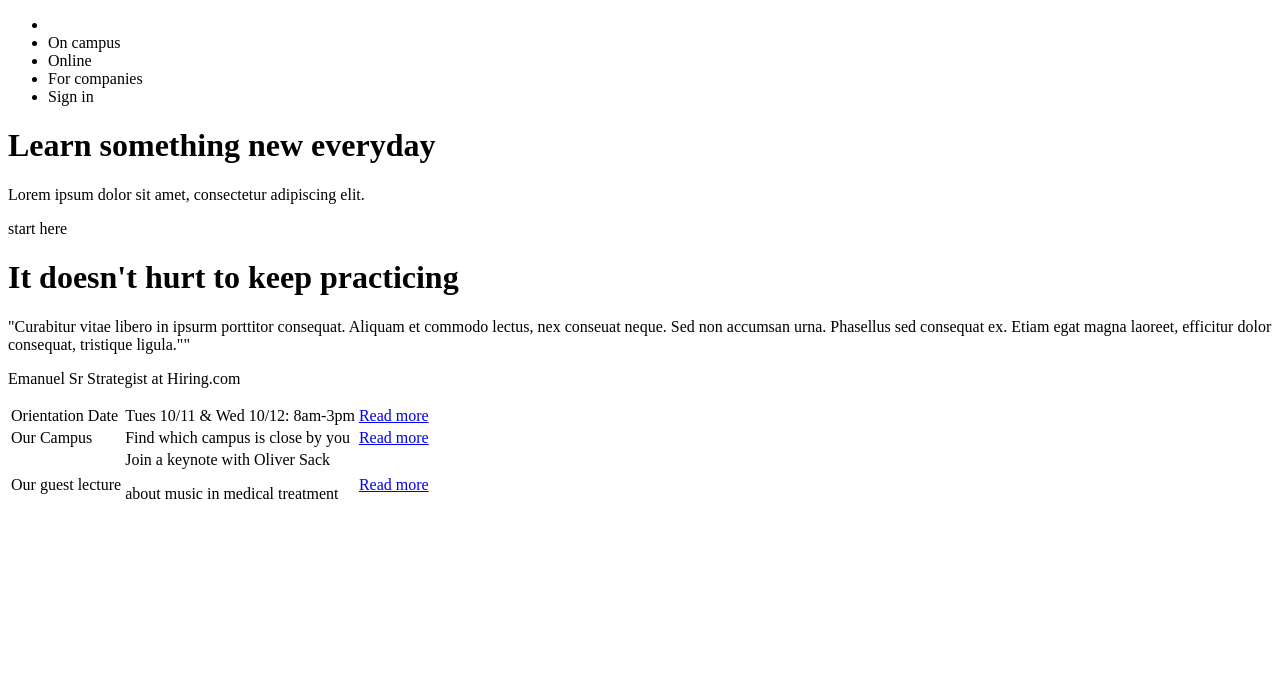
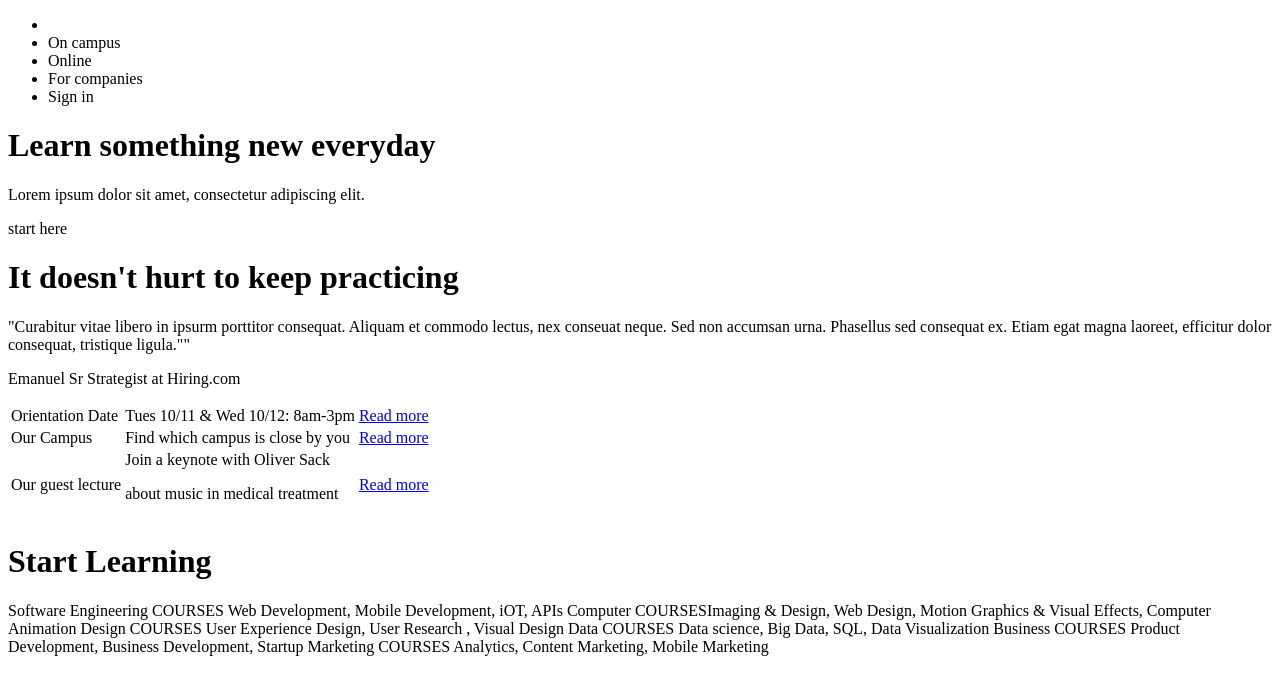
Before and after one commit to hughesmarissa/Colmar-Academy, a plain HTML site: page index.html in a window 1280 px wide. Drawn offline with Linux system fonts and the light colour scheme.

Commit message:
Add mid-page section content to position later

```diff
--- a/index.html
+++ b/index.html
@@ -51,6 +51,35 @@
         </tr>
     </table>
     </main-secondary>
+    <mid-page><!--background-color-change, display: block-->
+        <h1 class="header-main">Start Learning</h1>
+    <!-- use flex / 3x3 grid? -->
+
+    Software Engineering
+    COURSES
+    Web Development, Mobile Development, iOT, APIs
+
+    Computer
+    COURSESImaging & Design, Web Design, Motion Graphics & Visual Effects, Computer Animation
+
+    Design
+    COURSES
+    User Experience Design, User Research , Visual Design
+
+    Data
+    COURSES
+    Data science, Big Data, SQL, Data Visualization
+
+    Business
+    COURSES
+    Product Development, Business Development, Startup
+
+    Marketing
+    COURSES
+    Analytics, Content Marketing, Mobile Marketing
+
+
+    </mid-page>
     </nav>
 </body>
 <footer>
```
